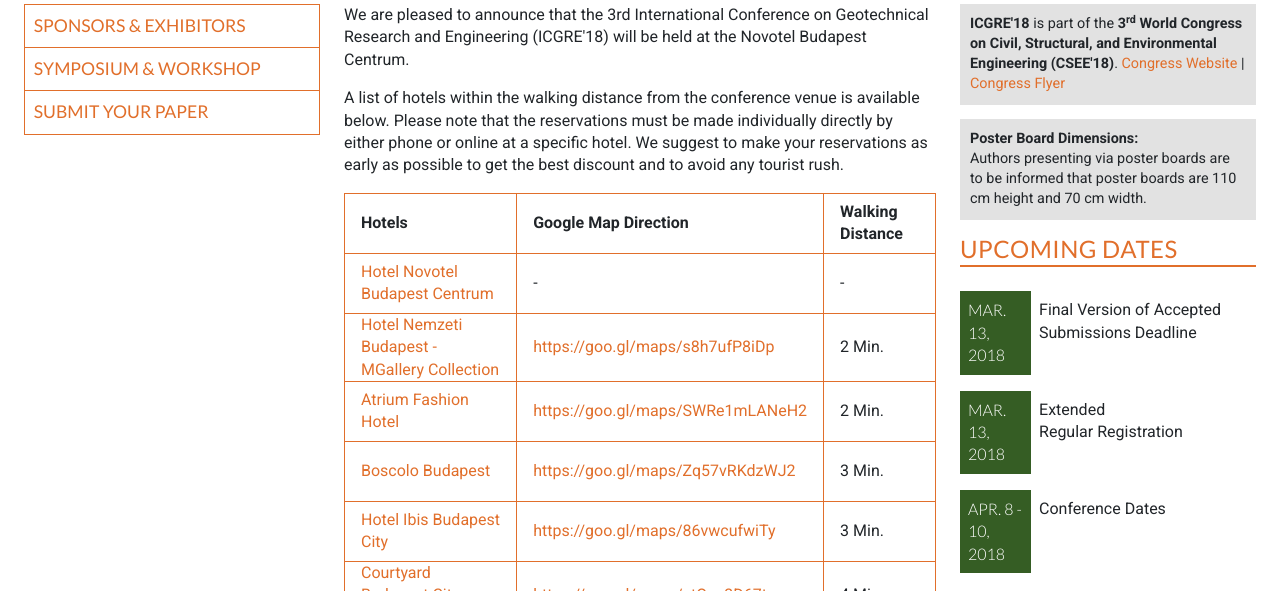
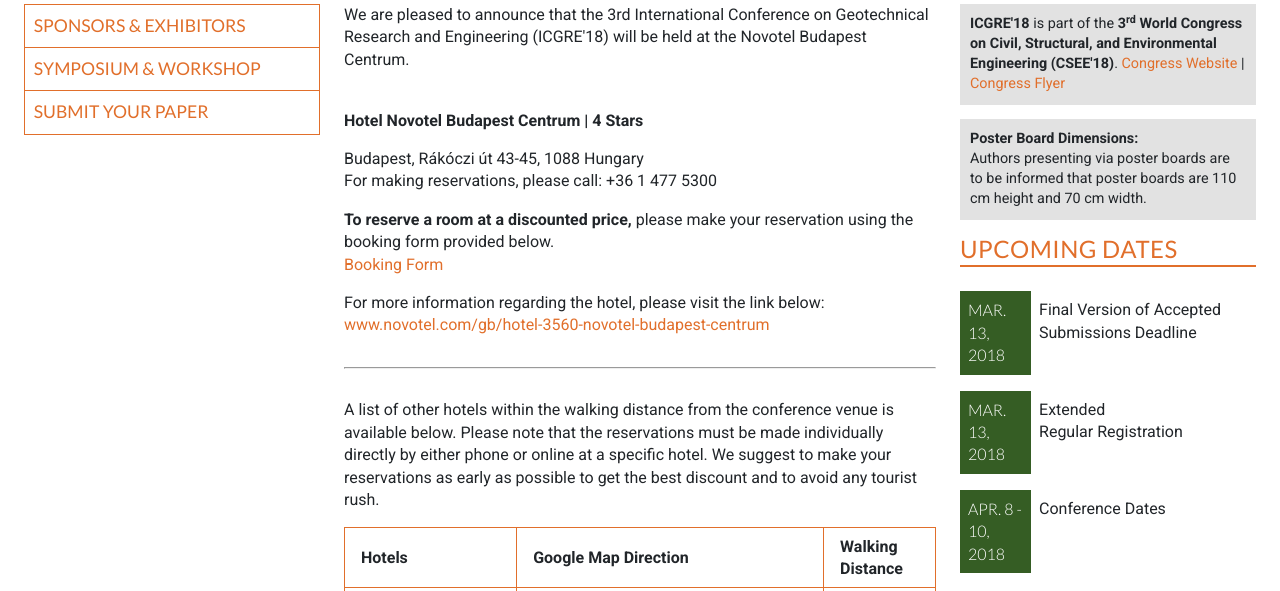
Before and after one commit to emdsgn/icgre, a Jekyll site: the page built from accommodation.html, in a window 1280 px wide and 1400 px high, scrolled down 328 px, cut to the strip 172-763 px from the top of the window. Built offline with Jekyll 4.4.1, drawn with Linux system fonts in a browser that asks for light colours; nearby versions of some CDN libraries; Markdown is read by kramdown in place of the engine named in the settings; comment, search, counter and statistics services are not loaded; some of the changed text lies outside the part shown.

Commit message:
Added venue and accomadation

```diff
--- a/accommodation.html
+++ b/accommodation.html
@@ -11,7 +11,23 @@
   <!-- <p class="body">A list of hotels within the walking distance from the conference venue will be availble soon. We appreciate your patience!</p> -->
   <p class="body">We are pleased to announce that the 3rd International Conference on Geotechnical Research and Engineering (ICGRE'18) will be held at the Novotel Budapest Centrum.</p>
 
-   <p class="body">A list of hotels within the walking distance from the conference venue is available below. Please note that the reservations must be made individually directly by either phone or online at a specific hotel. We suggest to make your reservations as early as possible to get the best discount and to avoid any tourist rush.</p>
+
+<br><span class="anchor" id="Novotel"></span>
+<div class="">
+<p class="body bold">Hotel Novotel Budapest Centrum | 4 Stars</p>
+<p class="body">Budapest, Rákóczi út 43-45, 1088 Hungary<br>
+For making reservations, please call: +36 1 477 5300<br>
+
+<p class="body"><b>To reserve a room at a discounted price,</b> please make your reservation using the booking form provided below.<br>
+<a href="../NovotelBudapestBookingForm_ASET.pdf" class="body-link">Booking Form</a></p>
+
+<p class="body">For more information regarding the hotel, please visit the link below:<br>
+<a href="http://www.novotel.com/gb/hotel-3560-novotel-budapest-centrum/index.shtml" class="body-link">www.novotel.com/gb/hotel-3560-novotel-budapest-centrum</a></p>
+
+</div><br><hr><br>
+
+
+   <p class="body">A list of other hotels within the walking distance from the conference venue is available below. Please note that the reservations must be made individually directly by either phone or online at a specific hotel. We suggest to make your reservations as early as possible to get the best discount and to avoid any tourist rush.</p>
 
 <table class="accommodation">
   <thead>
@@ -22,11 +38,11 @@
     </tr>
   </thead>
   <tbody>
-  <tr>
+  <!--<tr>
     <td><a href="#Novotel" class="body-link">Hotel Novotel Budapest Centrum</a></td>
       <td>-</td>
       <td>-</td>
-  </tr>
+  </tr>-->
 
   <tr>
     <td><a href="#1" class="body-link">Hotel Nemzeti Budapest - MGallery Collection</a></td>
@@ -85,22 +101,7 @@
   </tbody>
 </table><br>
 
-<span class="anchor" id="Novotel"></span>
-<div class="bottom-border">
-<p class="body bold">Hotel Novotel Budapest Centrum | 4 Stars</p>
-<p class="body"><b>Address:</b> Budapest, Rákóczi út 43-45, 1088 Hungary</p>
 
-<p class="body">For making reservations, please call: +36 1 477 5300<br>
-<b>Group Discount:</b> Information will be provided soon.</p>
-
-<p class="body"><b>To reserve a room:</b> please download and fill out the <a href="../NovotelBudapestBookingForm_ASET.pdf" class="body-link">Booking Form</a> and send directly to the hotel email address mentioned on the form.</p>
-
-<p class="body">For more information regarding the hotel, please visit the link below:</p>
-
-<a href="http://www.novotel.com/gb/hotel-3560-novotel-budapest-centrum/index.shtml" class="body-link">www.novotel.com/gb/hotel-3560-novotel-budapest-centrum</a>
-
-<a href="#top" class="top">TOP</a>
-</div><br>
 
 <span class="anchor" id="9"></span>
 <div class="bottom-border">
--- a/venue.html
+++ b/venue.html
@@ -16,7 +16,19 @@
 
 <center><a href="http://www.accorhotels.com/gb/hotel-3560-novotel-budapest-centrum/index.shtml" target="_blank" class="body-link"><img src="../img/novotel_logo.png" class="flex-sponsor"></a></center>
 
+<center>
+  <p class="body">
+  <strong>Novotel Budapest Centrum</strong><br>
+  <a target="_blank" href="https://goo.gl/maps/qbC1C8uDuhJ2" class="body-link">Budapest, Rákóczi út 43-45, 1088 Hungary</a><br>
+  Tel: +36 1 477 5300 <br>
+ <a href="http://www.novotel.com/gb/hotel-3560-novotel-budapest-centrum/index.shtml" class="body-link">www.novotel.com/gb/hotel-3560-novotel-budapest-centrum</a><br><br>
+   <b>To reserve a room at a discounted price,</b> please make your reservation using the booking form provided below.<br>
+<a href="../NovotelBudapestBookingForm_ASET.pdf" class="body-link">Booking Form</a>
+  </p>
+  </center>
 
+<br>
+  <h3>Budapest</h3>
  <p class="body">Often described as the "Little  Paris of Middle Europe", Budapest is famous not only for the monuments  reflecting its own 1,000-year-old culture, but also for the relics of others  who settled here. Remains from both Roman occupation and much later ruled by the  Turks can still be seen in the city. After the Ottoman Empire the union with  Austria has a particular influence on the city's form and style.</p>
  <p class="body">The capital has two sides, Buda and  Pest, stretching along the banks of the Danube, representing two different  characters of the city.<br>
   Suburban Buda and its historic castle  district offer medieval streets and houses, museums, caves and Roman ruins. The  dynamic Pest side boasts the largest parliament building in Europe, riverside  promenades, flea markets, bookstores, antique stores and café houses.</p>
```
Also changed, not shown: 2 other files.
